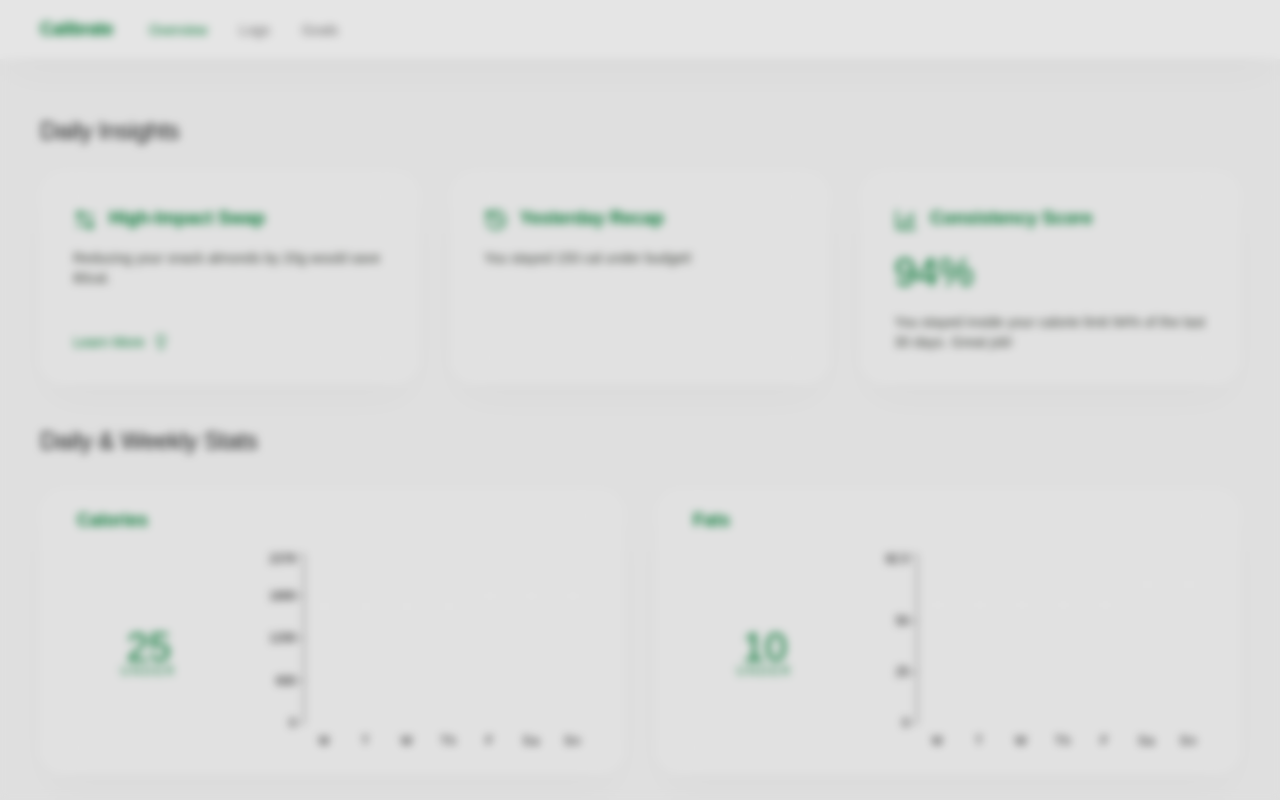
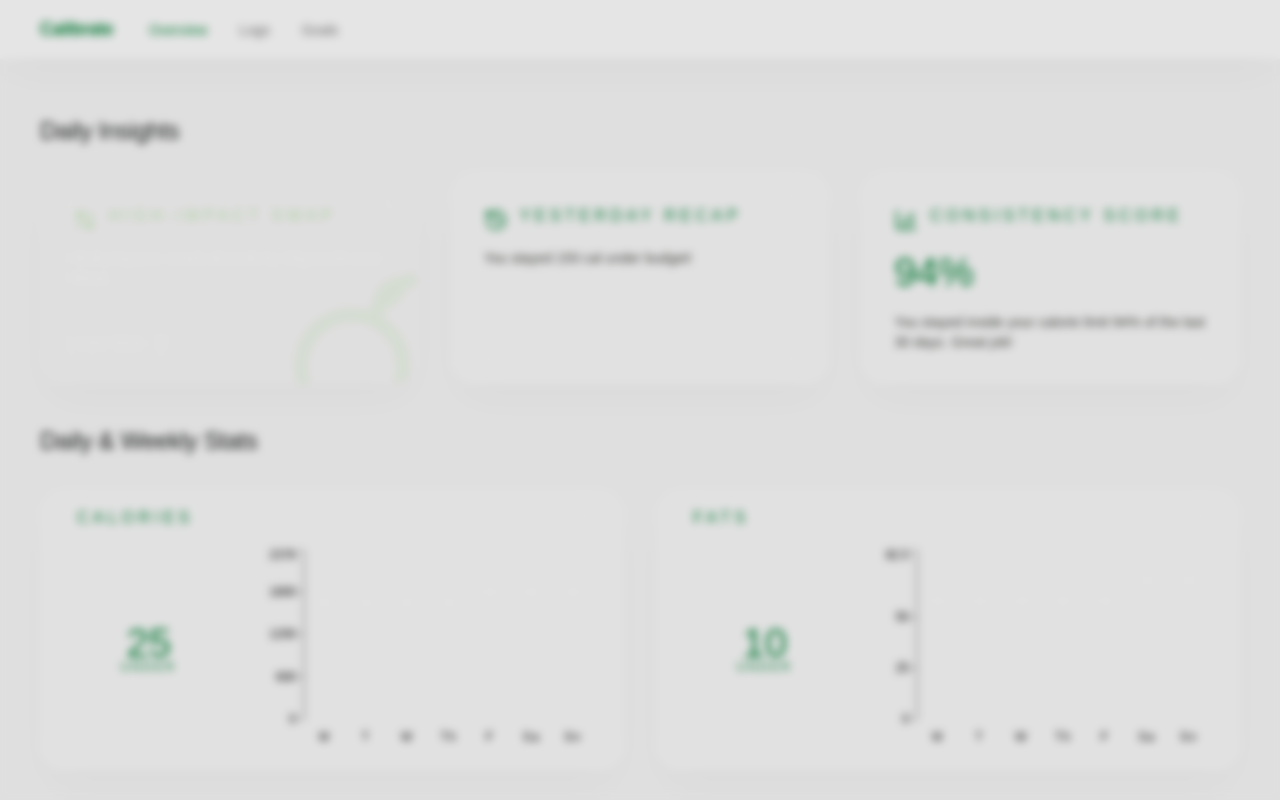
Before and after one commit to dereksleung/calibrate-frontend, a React (Vite) app: page / in a window 1280 px wide. Both pictures are taken after a click on the button "Learn More". Shown: the top 800 px of the page. Built offline with nearby package versions, Linux system fonts and the light colour scheme.

Commit message:
refactor: make card titles consistent small spaced out font, use dark green bg cards to draw attention to some UI

```diff
--- a/src/shared/components/base/typography/Typography.tsx
+++ b/src/shared/components/base/typography/Typography.tsx
@@ -11,6 +11,7 @@ const typographyVariants = cva("", {
       body: "font-sans text-body-md",
       bodyLg: "font-sans text-body-lg",
       label: "font-sans text-label-sm uppercase",
+      capsCardTitle: "text-sm font-medium uppercase tracking-[0.28em] md:text-base",
     },
     color: {
       default: "text-foreground",
--- a/src/verticals/dashboard/components/ConsistencyScore.tsx
+++ b/src/verticals/dashboard/components/ConsistencyScore.tsx
@@ -10,7 +10,7 @@ export const ConsistencyScore = () => {
     <Card className="p-4 lg:p-8 gap-4">
       <div className="flex gap-3 text-primary">
         <ChartColumnIncreasing className="mt-1" />
-        <Typography as="h3" size="lg" color="primary" weight="semibold">
+        <Typography as="h3" variant="capsCardTitle" color="primary">
           Consistency Score
         </Typography>
       </div>
@@ -23,5 +23,5 @@ export const ConsistencyScore = () => {
         You stayed inside your calorie limit 94% of the last 30 days. Great job!
       </Typography>
     </Card>
-  )
+  );
 };
--- a/src/verticals/dashboard/components/DayAndWeekCalories.tsx
+++ b/src/verticals/dashboard/components/DayAndWeekCalories.tsx
@@ -29,7 +29,12 @@ const weeklyCaloriesData = [
 export const DayAndWeekCalories = () => {
   return (
     <Card className="p-4 md:px-6 gap-4 flex-col lg:items-center">
-      <Typography as="h3" variant="bodyLg" color="primary" weight="semibold" className="self-start ml-3">
+      <Typography
+        as="h3"
+        variant="capsCardTitle"
+        color="primary"
+        className="self-start ml-3"
+      >
         Calories
       </Typography>
       <div className="flex flex-1 self-stretch gap-4 md:gap-8">
--- a/src/verticals/dashboard/components/DayAndWeekStat.tsx
+++ b/src/verticals/dashboard/components/DayAndWeekStat.tsx
@@ -25,22 +25,20 @@ const weeklyStatData = [
   { label: "Sn", eaten: 48, limit: 68 },
 ];
 
-export const DayAndWeekStat = ({
-  title,
-}: {
-  title: string;
-}) => {
+export const DayAndWeekStat = ({ title }: { title: string }) => {
   return (
     <Card className="p-4 md:px-6 gap-4 flex-col lg:items-center">
-      <Typography as="h3" variant="bodyLg" color="primary" weight="semibold" className="self-start ml-3">
+      <Typography
+        as="h3"
+        variant="capsCardTitle"
+        color="primary"
+        className="self-start ml-3"
+      >
         {title}
       </Typography>
       <div className="flex flex-1 self-stretch gap-4 md:gap-8">
         <div className="flex min-w-0 flex-1 justify-center">
-          <EatenDonutChart
-            eaten={dailyStat.eaten}
-            limit={dailyStat.limit}
-          />
+          <EatenDonutChart eaten={dailyStat.eaten} limit={dailyStat.limit} />
         </div>
 
         <div className="min-w-0 flex-2">
--- a/src/verticals/dashboard/components/HighImpactSwap.tsx
+++ b/src/verticals/dashboard/components/HighImpactSwap.tsx
@@ -10,7 +10,7 @@ import {
 import { Typography } from "#/shared/components/base/typography/Typography.tsx";
 import { useIsMobile } from "#/shared/hooks/use-media-query.ts";
 import { cn } from "#/lib/utils";
-import { ArrowLeftRight, EyeOff, Lightbulb, Sparkles } from "lucide-react";
+import { ArrowLeftRight, EyeOff, Lightbulb } from "lucide-react";
 import type { ReactNode } from "react";
 
 const smartSwaps = [
@@ -22,6 +22,33 @@ type TipCardProps = {
   children: ReactNode;
   className?: string;
 };
+
+const fruitBackground = (
+  <svg
+    aria-hidden="true"
+    className="pointer-events-none absolute -right-8 bottom-[-3.25rem] size-44 text-primary-fixed opacity-25"
+    fill="none"
+    viewBox="0 0 176 176"
+  >
+    <path
+      className="fill-current"
+      d="M98 51c-1-22 13-36 35-35 1 23-13 36-35 35Z"
+    />
+    <path
+      className="stroke-current"
+      d="M101 56c8-21 20-31 36-36"
+      strokeLinecap="round"
+      strokeWidth="14"
+    />
+    <circle
+      className="stroke-current"
+      cx="78"
+      cy="106"
+      r="51"
+      strokeWidth="14"
+    />
+  </svg>
+);
 
 export const SmartSwap = ({ children, className }: TipCardProps) => (
   <div
@@ -52,16 +79,16 @@ export const HiddenContributor = ({ children, className }: TipCardProps) => (
 export const PrimaryBgTipCard = ({ children, className }: TipCardProps) => (
   <div
     className={cn(
-      "relative flex flex-col gap-14 rounded-3xl bg-gradient-to-br from-primary via-primary to-primary-container p-6 text-primary-foreground shadow-lg after:absolute after:inset-0",
+      "relative flex min-h-40 flex-col justify-end overflow-hidden rounded-3xl border border-primary-fixed/20 bg-radial from-primary/87 to-primary p-6 text-on-primary",
       className,
     )}
   >
-    <Sparkles className="size-5" />
+    {fruitBackground}
     <Typography
       as="p"
       color="inherit"
-      weight="bold"
-      className="text-base leading-6"
+      weight="light"
+      className="relative z-10 max-w-[17rem] text-base leading-6"
     >
       {children}
     </Typography>
@@ -72,14 +99,17 @@ export const HighImpactSwap = () => {
   const isMobile = useIsMobile();
   return (
     <Drawer direction={isMobile ? "bottom" : "right"}>
-      <Card className="rounded-radius-sm p-4 lg:p-8 gap-4">
-        <div className="flex gap-3 text-primary">
+      <Card
+        className="relative overflow-hidden rounded-radius-sm bg-primary p-4 text-white lg:p-8 gap-4"
+        style={{ backgroundColor: "var(--color-primary)" }}
+      >
+        {fruitBackground}
+        <div className="relative z-10 flex gap-3 text-on-primary-container">
           <ArrowLeftRight className="mt-1" />
           <Typography
             as="h3"
-            variant="bodyLg"
-            color="primary"
-            weight="semibold"
+            variant="capsCardTitle"
+            color="inherit"
             className="self-start"
           >
             High-Impact Swap
@@ -88,18 +118,24 @@ export const HighImpactSwap = () => {
         {/* TODO: Make text dynamic.
           Just showing judgment presenting the most important metrics and data for a normal user trying to stay on track
           with new habits and weight loss for now. */}
-        <Typography as="p" color="onSurfaceVariant" size="sm" weight="light">
+        <Typography
+          as="p"
+          color="inherit"
+          size="sm"
+          weight="light"
+          className="relative z-10"
+        >
           Reducing your snack almonds by 20g would save 80cal.
         </Typography>
         <DrawerTrigger asChild>
           <button
             type="button"
-            className="mt-auto flex cursor-pointer items-center gap-2 pt-4 text-left text-primary hover:underline focus-visible:outline-none focus-visible:ring-3 focus-visible:ring-ring/30"
+            className="relative z-10 mt-auto flex cursor-pointer items-center gap-2 pt-4 text-left text-white hover:underline focus-visible:outline-none focus-visible:ring-3 focus-visible:ring-white/30"
           >
-            <Typography as="span" color="primary" weight="medium" size="sm">
+            <Typography as="span" color="inherit" weight="medium" size="sm">
               Learn More
             </Typography>
-            <Lightbulb className="size-4 text-primary" />
+            <Lightbulb className="size-4" />
           </button>
         </DrawerTrigger>
       </Card>
@@ -115,15 +151,9 @@ export const HighImpactSwap = () => {
 
         <div className="flex flex-col gap-9 overflow-y-auto px-6 pb-8">
           <section className="flex flex-col gap-4">
-            <div className="flex items-center gap-3 text-primary">
+            <div className="flex items-center gap-3 text-primary mt-4">
               <ArrowLeftRight className="size-5" />
-              <Typography
-                as="h3"
-                variant="label"
-                color="primary"
-                weight="bold"
-                className="tracking-[0.18em]"
-              >
+              <Typography as="h3" variant="capsCardTitle" color="primary">
                 Smart Swaps
               </Typography>
             </div>
@@ -138,13 +168,7 @@ export const HighImpactSwap = () => {
           <section className="flex flex-col gap-4">
             <div className="flex items-center gap-3 text-on-surface">
               <EyeOff className="size-5" />
-              <Typography
-                as="h3"
-                variant="label"
-                color="onSurface"
-                weight="bold"
-                className="tracking-[0.18em]"
-              >
+              <Typography as="h3" variant="capsCardTitle" color="onSurface">
                 Hidden Contributors
               </Typography>
             </div>
--- a/src/verticals/dashboard/components/YesterdayRecap.tsx
+++ b/src/verticals/dashboard/components/YesterdayRecap.tsx
@@ -1,13 +1,13 @@
 import { Card } from "#/shared/components/base/Card.tsx";
 import { Typography } from "#/shared/components/base/typography/Typography.tsx";
-import { History } from 'lucide-react';
+import { History } from "lucide-react";
 
 export const YesterdayRecap = () => {
   return (
     <Card className="p-4 lg:p-8 gap-4">
       <div className="flex gap-3 text-primary">
         <History className="text-primary mt-1" />
-        <Typography as="h3" size="lg" color="primary" weight="semibold">
+        <Typography as="h3" variant="capsCardTitle" color="primary">
           Yesterday Recap
         </Typography>
         {/* <h3 className="font-semibold text-lg">Yesterday Recap</h3> */}
@@ -15,7 +15,9 @@ export const YesterdayRecap = () => {
       {/* TODO: Make text dynamic.
       Just showing judgment presenting the most important metrics and data for a normal user trying to stay on track
       with new habits and weight loss for now. */}
-      <Typography size="sm" weight="light" color="onSurfaceVariant">You stayed 150 cal under budget!</Typography>
+      <Typography size="sm" weight="light" color="onSurfaceVariant">
+        You stayed 150 cal under budget!
+      </Typography>
     </Card>
-  )
+  );
 };
```
